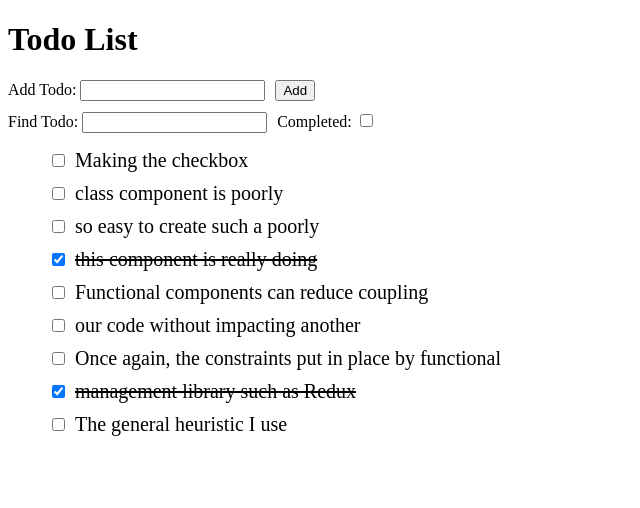
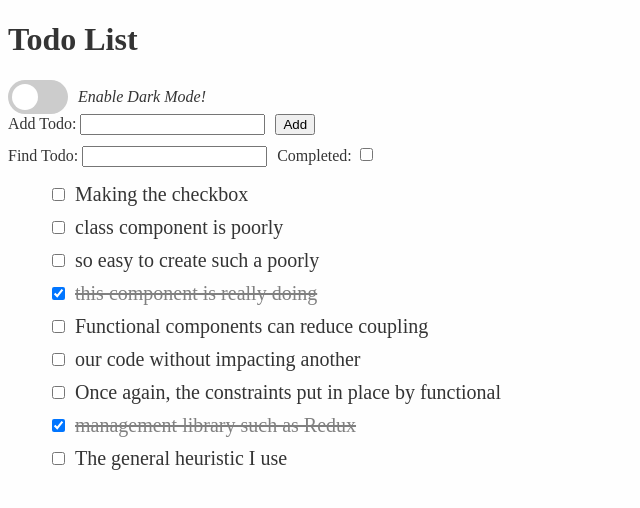
Before and after one commit to ponyjackal/react-useToogle, a React (Create React App) app: page / in a window 1280 px wide. Shown: the top 508 px of the page, without its empty margins (0-640 px from the left). Built offline with nearby package versions, Linux system fonts and the light colour scheme.

Commit message:
Enable dark mode  using context

```diff
--- a/src/App.js
+++ b/src/App.js
@@ -1,20 +1,26 @@
-import React from "react"
+import React, { useEffect } from "react"
 
 import TodoList from "./components/TodoList"
 import AddTodo from './components/AddTodo'
 import SearchTodo from './components/SearchTodo'
+import DarkTheme from './components/DarkTheme'
+import ThemeProvider from './components/ThemeProvider'
+
 
 import "./styles.css"
 
 const App = () => {
 
   return (
+    <ThemeProvider>
       <div className="TodoApp">
         <h1>Todo List</h1>
+        <DarkTheme />
         <AddTodo />
         <SearchTodo />
         <TodoList />
       </div>
+    </ThemeProvider>
   )
 }
 
--- /dev/null
+++ b/src/common/theme-context.js
@@ -0,0 +1,17 @@
+import React from 'react'
+
+export const themes = {
+    light: {
+        color: "#343434",
+        backgroundColor: "#fefefe",
+    },
+    dark: {
+        color: "#fff",
+        backgroundColor: "#3f3f3f",
+    },
+}
+
+export const ThemeContext = React.createContext({
+    theme: themes.dark,
+    toggleTheme: () => { }
+})
--- /dev/null
+++ b/src/components/DarkTheme.js
@@ -0,0 +1,22 @@
+import React, { useContext } from 'react'
+import { ThemeContext } from './../common/theme-context'
+
+const DarkTheme = () => {
+
+    const themeContext = useContext(ThemeContext)
+    const onToggle = themeContext.toggleTheme
+
+    return (
+        <nav>
+            <div className="theme-switch-wrapper">
+                <label className="theme-switch" htmlFor="checkbox">
+                    <input type="checkbox" onChange={onToggle} id="checkbox" />
+                    <div className="slider round"></div>
+                </label>
+                <em>Enable Dark Mode!</em>
+            </div>
+        </nav>
+    )
+}
+
+export default DarkTheme;
--- a/src/components/SearchTodo.js
+++ b/src/components/SearchTodo.js
@@ -14,11 +14,11 @@ const SearchTodo = ({ dispatch }) => {
 
     useEffect(() => {
         dispatch(findToggle(findCompleted))
-    }, [findCompleted])
+    }, [findCompleted, dispatch])
 
     useEffect(() => {
         dispatch(searchTodo(debouncedSearch))
-    }, [debouncedSearch])
+    }, [debouncedSearch, dispatch])
 
     const handleChange = (event) => {
         setSearchTerm(event.target.value)
--- /dev/null
+++ b/src/components/ThemeProvider.js
@@ -0,0 +1,28 @@
+import React, { useEffect } from 'react'
+import { ThemeContext, themes } from './../common/theme-context'
+import useToggle from './../lib/useToggle'
+
+const ThemeProvider = ({ children }) => {
+    const [themeStatus, onToggle] = useToggle();
+
+    useEffect(() => {
+        console.log(themeStatus);
+        const mode = themeStatus ? 'dark' : 'light';
+        setTheme(mode);
+    }, [themeStatus])
+
+    const setTheme = (name) => {
+        document.body.style.setProperty("--color", themes[name].color); document.body.style.setProperty("--background-color", themes[name].backgroundColor);
+    };
+
+    return (
+        <ThemeContext.Provider value={{
+            theme: themeStatus ? 'dark' : 'light',
+            toggleTheme: onToggle
+        }}>
+            {children}
+        </ThemeContext.Provider>
+    )
+}
+
+export default ThemeProvider;
--- a/src/styles.css
+++ b/src/styles.css
@@ -1,5 +1,15 @@
+:root {
+  --background-color: #fefefe;
+  --color: #343434;
+}
+
+body {
+  background-color: var(--background-color);
+  color: var(--color);
+}
+
 .App {
-  font-family: sans-serif;
+  font-family: "Sansita One", serif;
   text-align: center;
 }
 
@@ -36,8 +46,70 @@
 
 .completed-todo {
   text-decoration: line-through;
+  color: grey;
 }
 
 .tickbox input {
   margin-right: 10px;
 }
+
+/*slider switch css */
+.theme-switch-wrapper {
+  display: flex;
+  align-items: center;
+
+}
+
+.theme-switch-wrapper em{
+  margin-left: 10px;
+  font-size: 1rem;
+}
+
+.theme-switch {
+  display: inline-block;
+  height: 34px;
+  position: relative;
+  width: 60px;
+}
+
+.theme-switch input {
+  display:none;
+}
+
+.slider {
+  background-color: #ccc;
+  bottom: 0;
+  cursor: pointer;
+  left: 0;
+  position: absolute;
+  right: 0;
+  top: 0;
+  transition: .4s;
+}
+
+.slider:before {
+  background-color: #fff;
+  bottom: 4px;
+  content: "";
+  height: 26px;
+  left: 4px;
+  position: absolute;
+  transition: .4s;
+  width: 26px;
+}
+
+input:checked + .slider {
+  background-color: #66bb6a;
+}
+
+input:checked + .slider:before {
+  transform: translateX(26px);
+}
+
+.slider.round {
+  border-radius: 34px;
+}
+
+.slider.round:before {
+  border-radius: 50%;
+}
```
Lines whose indentation alone changed are shown as unchanged.
